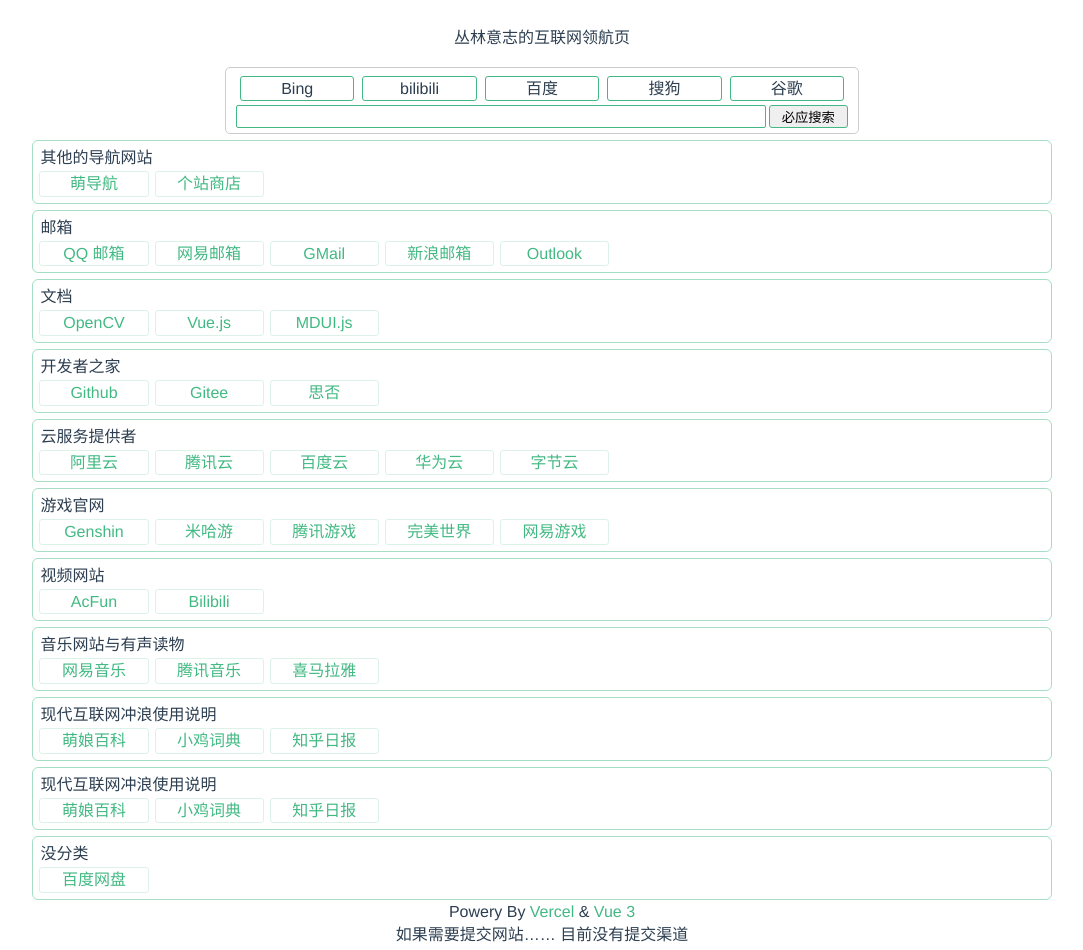
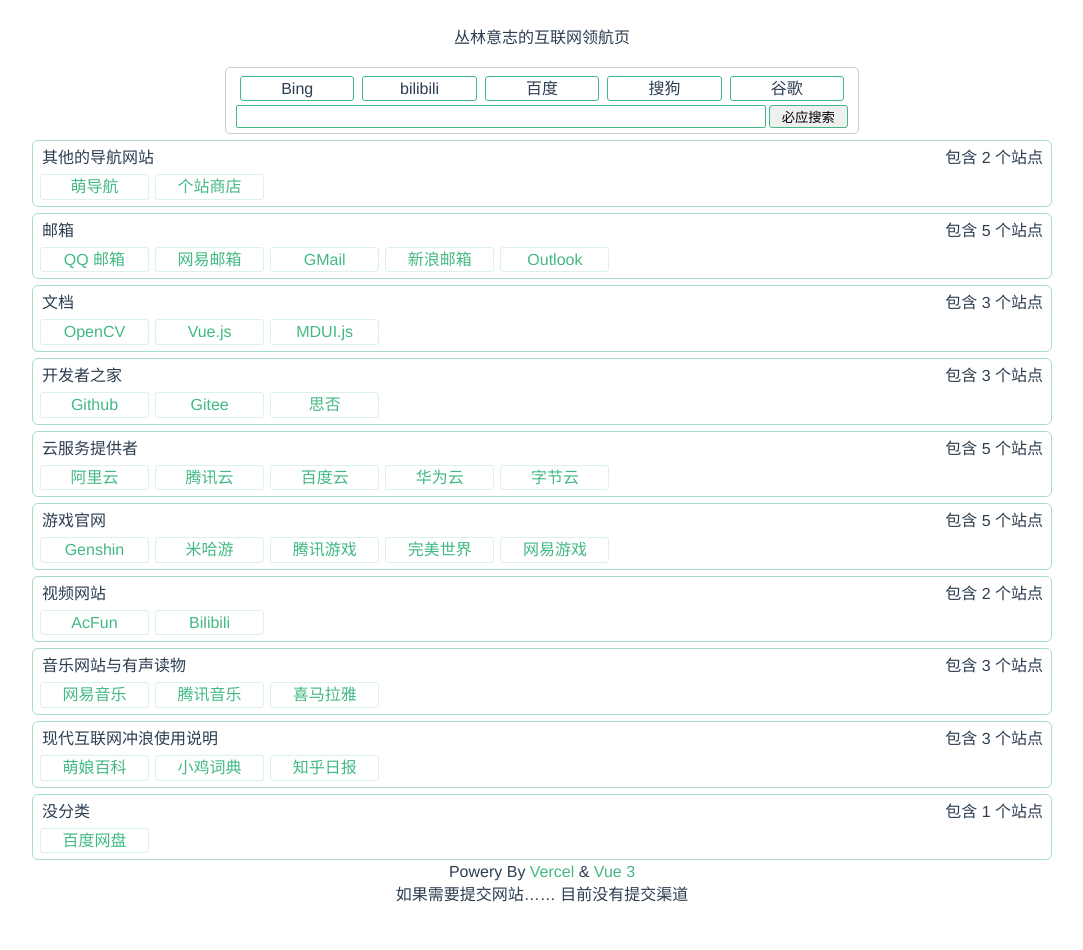
Before and after one commit to conglinyizhi/NavigationCenter, a Vue app: page / in a window 1280 px wide. Shown: the top 950 px of the page, without its empty margins (98-1181 px from the left). After the commit the page ends 913 px from the top, so only its background shows below. Built offline with nearby package versions, Linux system fonts and the light colour scheme.

Commit message:
新增 显示当前分组下有多少个链接

```diff
--- a/src/components/LinkCardGroup.vue
+++ b/src/components/LinkCardGroup.vue
@@ -1,11 +1,23 @@
 <template>
   <div class="linkCardGroup">
-    <div class="title" v-text="title"/>
-    <slot></slot>
+    <div class="title">
+      <span
+        class="left"
+        v-text="siteData.title"
+      />
+      <span class="right">包含 {{siteData.list.length}} 个站点</span>
+    </div>
+    <LinkCard
+      v-for="(site,key) in siteData.list"
+      :key="key"
+      :title="site.title"
+      :link="site.url"
+    />
   </div>
 </template>
 
 <script>
+import LinkCard from "./LinkCard.vue";
 export default {
   data() {
     return {
@@ -13,10 +25,21 @@
     };
   },
   props: {
-    title: {
-      type: String,
-      default: "",
+    siteData: {
+      type: Object,
+      default: {
+        title: "标题",
+        list: [
+          {
+            title: "范例地址",
+            url: "https://www.baidu.com",
+          },
+        ],
+      },
     },
+  },
+  components: {
+    LinkCard,
   },
 };
 </script>
@@ -33,9 +56,7 @@
   text-align: left;
   border-radius: 6px;
   margin: 3px 5px;
-}
-.linkCardGroup .title{
-  padding-left:4px;
+  padding-left: 4px;
 }
 @media screen and (min-width: 900px) {
   .linkCardGroup {
@@ -43,4 +64,14 @@
     display: inline-block;
   }
 }
+.title {
+  padding: 0 5px 3px;
+  display: flex;
+}
+.title span {
+  flex: 1;
+}
+.title .right {
+  text-align: right;
+}
 </style>
--- a/src/components/Navigation.vue
+++ b/src/components/Navigation.vue
@@ -2,19 +2,11 @@
   <LinkCardGroup
     v-for="(a,i) in siteData"
     :key="i"
-    :title="a.title"
-  >
-    <LinkCard
-      v-for="(site,key) in a.list"
-      :key="key"
-      :title="site.title"
-      :link="site.url"
-    />
-  </LinkCardGroup>
+    :siteData="a"
+  />
 </template>
 
 <script>
-import LinkCard from "./LinkCard.vue";
 import LinkCardGroup from "./LinkCardGroup.vue";
 const siteData = [
   {
@@ -94,14 +86,6 @@
     ],
   },
   {
-    title: "现代互联网冲浪使用说明",
-    list: [
-      { title: "萌娘百科", url: "https://zh.moegirl.org.cn" },
-      { title: "小鸡词典", url: "https://jikipedia.com" },
-      { title: "知乎日报", url: "https://daily.zhihu.com/" },
-    ],
-  },
-  {
     title: "没分类",
     list: [{ title: "百度网盘", url: "https://pan.baidu.com" }],
   },
@@ -113,8 +97,7 @@
     };
   },
   components: {
-    LinkCard,
-    LinkCardGroup,
+    LinkCardGroup
   },
 };
 </script>
```
